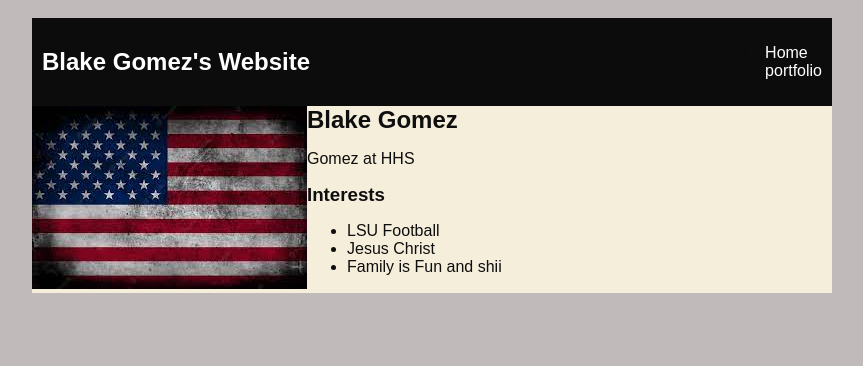
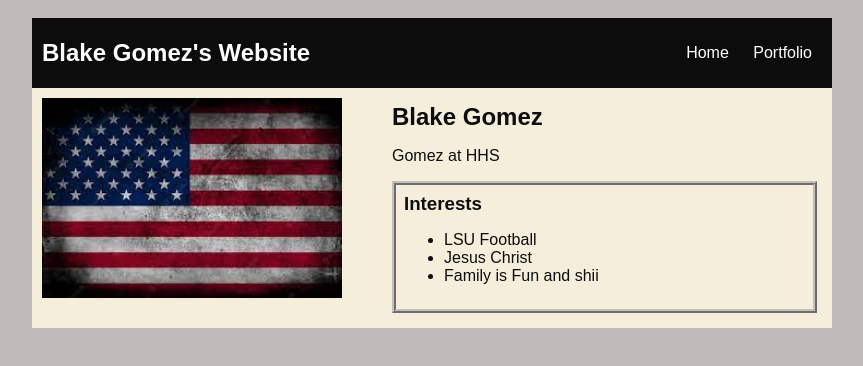
Before and after one commit to BlakeGomez/BlakeGomez, a plain HTML site: page index.html in a window 1280 px wide. Shown: the whole page, without its empty margins (208-1071 px from the left). Drawn offline with Linux system fonts and the light colour scheme.

Commit message:
first website complete

```diff
--- a/index.html
+++ b/index.html
@@ -11,28 +11,28 @@
         <div id="all-contents">
           <nav>
             <h1> Blake Gomez's Website</h1>
-          <ul>
-            <li>
+          <ul id="nav-ul">
+            <li class="nav-li">
               <a href="index.html"> Home </a>
             </li>
-            <li>
-              <a href="portfolio.html"> portfolio</a>
+            <li class="nav-li">
+              <a href="portfolio.html"> Portfolio</a>
             </li>
           </ul>
           </nav>
 
           <main>
             <!-- Sidebar section-->
-            <div>
-            <img src="images/images.jpeg">
+            <div class="sidebar">
+            <img class="sidebar-img" src="images/images.jpeg">
             </div>
 
             <!-- Content section-->
-            <div>
+            <div class="content">
              <h2>Blake Gomez</h2>
              <p>Gomez at HHS</p>
              <!-- Interests section-->
-             <div>
+             <div id="interests">
                 <h3>Interests</h3>
                 <ul >
                     <li>LSU Football</li>
--- a/style.css
+++ b/style.css
@@ -45,7 +45,8 @@ main {
     padding: 10px;
 }
 .sidebar-img {
-    width: 200px;
+    width: 300px;
+    margin: auto;
 }
 .content {
     flex: 1;
```
Also changed, not shown: portfolio.html (added, +23 -0 lines).
